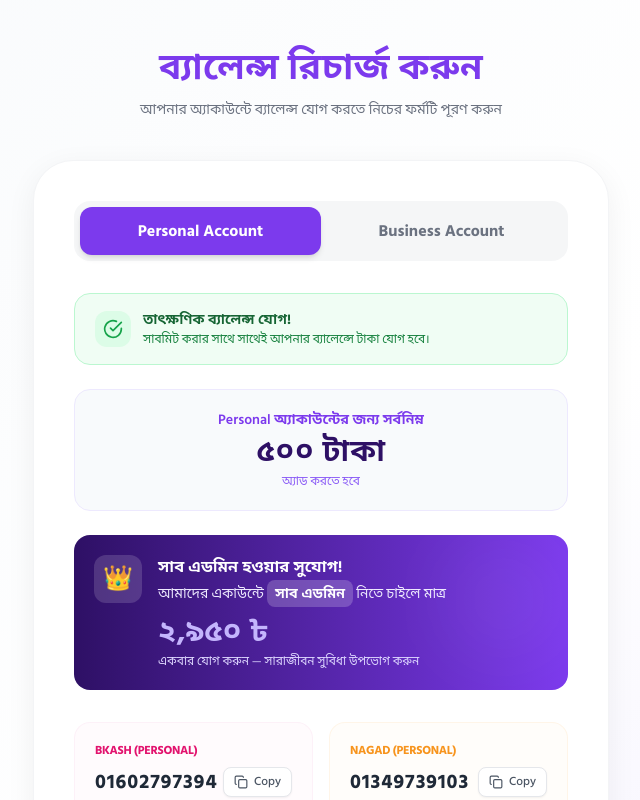
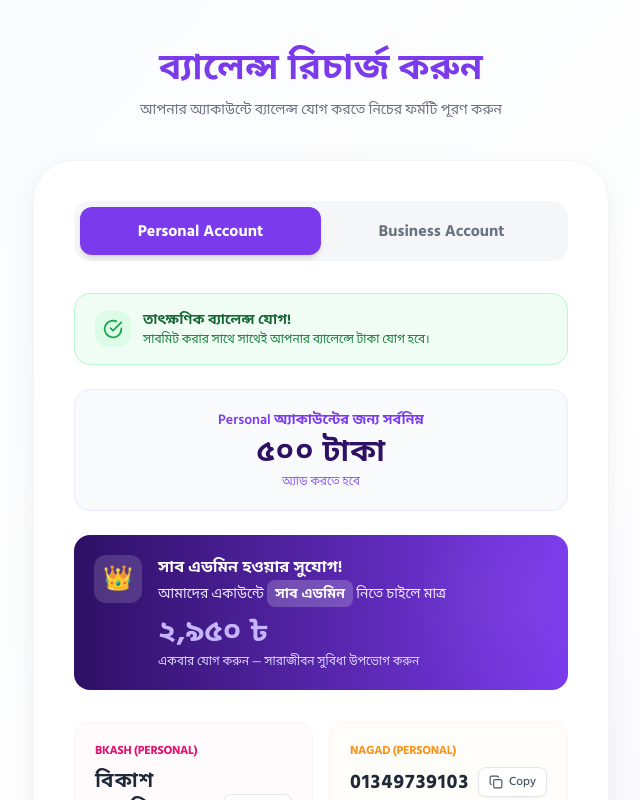
Before and after one commit to webasiful32-coder/nagarik-seba2, a Next.js app: page /dashboard/balance in a window 1280 px wide. Shown: the top 800 px of the page, without its empty margins (319-959 px from the left). Built offline with nearby package versions, Linux system fonts and the light colour scheme; no server answers.

Commit message:
update code9

```diff
--- a/app/dashboard/balance/page.tsx
+++ b/app/dashboard/balance/page.tsx
@@ -16,7 +16,7 @@ export default function BalancePage() {
     const router = useRouter()
 
     const paymentNumbers = {
-        bKash: '01602797394',
+        bKash: 'বিকাশ সাময়িকভাবে স্থগিত ',
         Nagad: '01349739103',
     }
 
```
